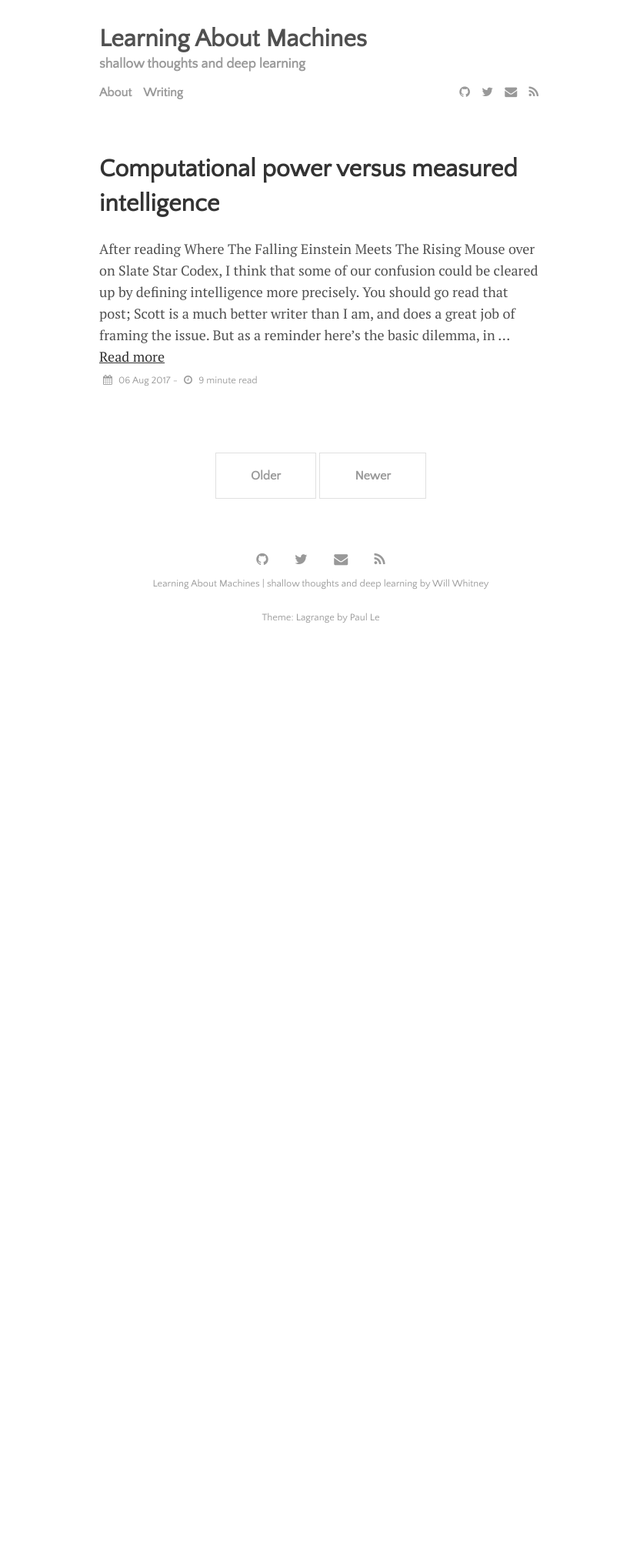
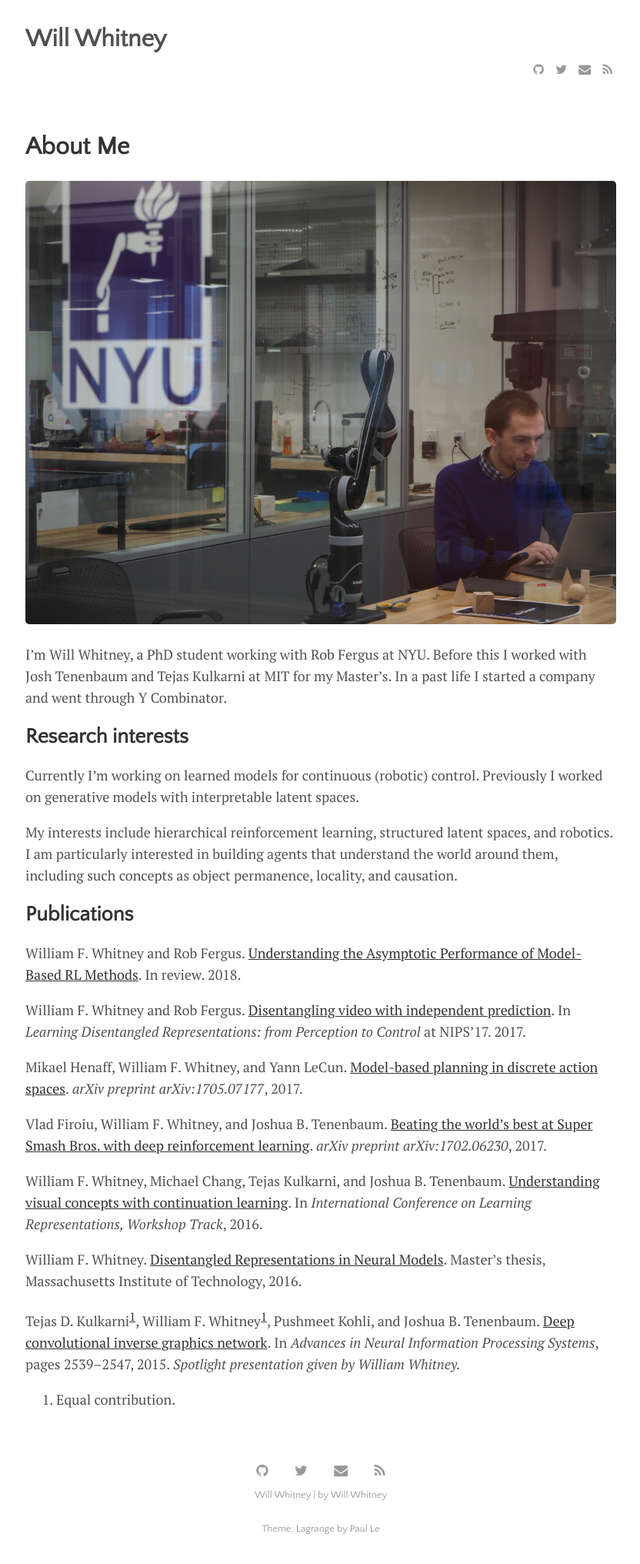
Before and after one commit to willwhitney/willwhitney.github.io, a Jekyll site: the page built from index.md, in a window 1280 px wide. Shown: the whole page at 77% size, without its empty margins (223-1055 px from the left). Built offline with Jekyll 4.4.1, drawn with Linux system fonts in a browser that asks for light colours; nearby versions of some CDN libraries; the list of posts is cut into pages by our own code; before the commit the page ends 900 px from its top, so only the background shows below that.

Commit message:
turn it into just one landing page

```diff
--- a/_config.yml
+++ b/_config.yml
@@ -13,3 +13,5 @@ gems:
 kramdown:
    input: GFM
    hard_wrap: false
+   encoding: utf-8
+   footnote_backlink:
--- a/_data/settings.yml
+++ b/_data/settings.yml
@@ -1,5 +1,4 @@
-title:  Learning About Machines
-tagline:  shallow thoughts and deep learning
+title:  Will Whitney
 author:
   name: 'Will Whitney'
   twitter:  wfwhitney
@@ -12,8 +11,8 @@ disqus:
 google-ID: 'UA-104146434-1'
 
 menu:
-- {name: 'About', url: 'about.html'}
-- {name: 'Writing', url: 'writing.html'}
+# - {name: 'About', url: 'about.html'}
+# - {name: 'Writing', url: 'writing.html'}
 # - {name: 'Contact', url: 'contact.html'}
 
 social:
--- a/_includes/head.html
+++ b/_includes/head.html
@@ -9,6 +9,7 @@
   </title>
 
   <meta name="viewport" content="width=device-width, initial-scale=1">
+  <meta charset="utf-8">
 
   <link rel="stylesheet" href="/assets/css/main.css">
   <link rel="stylesheet" href="/assets/css/syntax.css">
--- a/assets/css/main.css
+++ b/assets/css/main.css
@@ -75,12 +75,12 @@ blockquote p {
 .container {
   margin-left: auto;
   margin-right: auto;
-  width: 615px;
+  width: 800px;
 }
 
 @media (max-width: 1366px) {
   .container {
-    width: 45vw;
+    width: 60vw;
   }
 }
 
--- a/index.html
+++ /dev/null
@@ -1,36 +0,0 @@
----
-layout: home
-title: Home
----
-
-
-{% for post in paginator.posts %}
-<div class="posts">
-  <h1>
-    <a href="{{ post.url }}">{{ post.title }}</a>
-  </h1>
-  {% if post.image.teaser %}
-    <a href="{{ post.url }}"><img src="/assets/img/{{ post.image.teaser }}"></a>
-  {% endif %}
-  <p>
-    {{ post.content | strip_html | truncate: 350 }} <a href="{{ post.url }}">Read more</a>
-    <span class="post-date"><i class="fa fa-calendar" aria-hidden="true"></i> {{ post.date | date_to_string }} - <i class="fa fa-clock-o" aria-hidden="true"></i> {% include read-time.html %}</span>
-  </p>
-</div>
-{% endfor %}
-
-<!-- Pagination links -->
-<div class="pagination">
-  {% if paginator.next_page %}
-    <a class="pagination-button pagination-active" href="{{ paginator.next_page_path }}" class="next">Older</a>
-  {% else %}
-    <span class="pagination-button">Older</span>
-  {% endif %}
-
-  {% if paginator.previous_page %}
-    <a class="pagination-button pagination-active" href="{{ site.baseurl }}{{ paginator.previous_page_path }}">Newer</a>
-    {% else %}
-      <span class="pagination-button">Newer</span>
-  {% endif %}
-
-</div>
--- /dev/null
+++ b/index.md
@@ -0,0 +1,36 @@
+---
+layout: page
+title: About Me
+---
+
+![me in lab](assets/img/in_lab.jpg)
+
+I'm Will Whitney, a PhD student working with Rob Fergus at NYU. Before this I worked with Josh Tenenbaum and Tejas Kulkarni at MIT for my Master's. In a past life I started a company and went through Y Combinator.
+
+## Research interests
+Currently I'm working on learned models for continuous (robotic) control. Previously I worked on generative models with interpretable latent spaces.
+
+My interests include hierarchical reinforcement learning, structured latent spaces, and robotics. I am particularly interested in building agents that understand the world around them, including such concepts as object permanence, locality, and causation.
+
+
+## Publications
+
+William F. Whitney and Rob Fergus. [Understanding the Asymptotic Performance of Model-Based RL Methods](assets/papers/mbrl_asymptotic.pdf). In review. 2018.
+
+William F. Whitney and Rob Fergus. [Disentangling video with independent prediction](assets/papers/whitney-fergus-disentangling.pdf). In _Learning Disentangled Representations: from Perception to Control_ at NIPS'17. 2017.
+
+Mikael Henaff, William F. Whitney, and Yann LeCun. [Model-based planning in discrete action spaces](assets/papers/Model.Based.Planning.with.Discrete.and.Continuous.Actions.pdf). _arXiv preprint arXiv:1705.07177_, 2017.
+
+Vlad Firoiu, William F. Whitney, and Joshua B. Tenenbaum. [Beating the world’s best at Super Smash Bros. with deep reinforcement learning](assets/papers/Beating.the.Worlds.Best.pdf). _arXiv preprint arXiv:1702.06230_, 2017.
+
+
+William F. Whitney, Michael Chang, Tejas Kulkarni, and Joshua B. Tenenbaum. [Understanding visual concepts with continuation learning](assets/papers/Understanding.Visual.Concepts.with.Continuation.Learning.pdf). In _International Conference on Learning Representations, Workshop Track_, 2016.
+
+
+William F. Whitney. [Disentangled Representations in Neural Models](assets/papers/Disentangled.Representations.in.Neural.Models.pdf). Master's thesis, Massachusetts Institute of Technology, 2016.
+
+
+Tejas D. Kulkarni[^1], William F. Whitney[^1], Pushmeet Kohli, and Joshua B. Tenenbaum. [Deep convolutional inverse graphics network](assets/papers/Deep.Convolutional.Inverse.Graphics.Network.pdf). In _Advances in Neural Information Processing Systems_, pages 2539–2547, 2015.
+_Spotlight presentation given by William Whitney._
+
+[^1]: Equal contribution.
```
Also changed, not shown: Gemfile.lock, _drafts/2100-08-06-intelligence-and-computing.md (renamed from _posts/2017-08-06-intelligence-and-computing.md), assets/img/in_lab.jpg (added), 7 other files.
